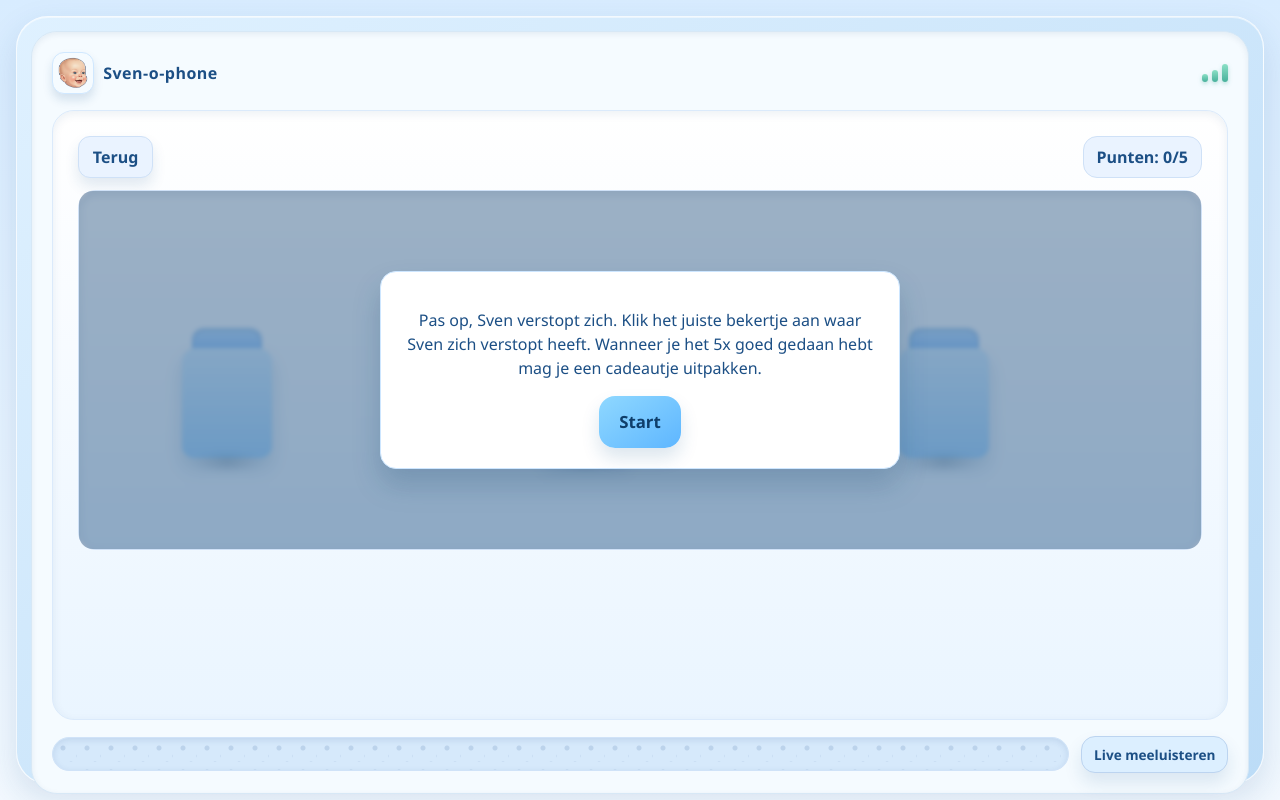
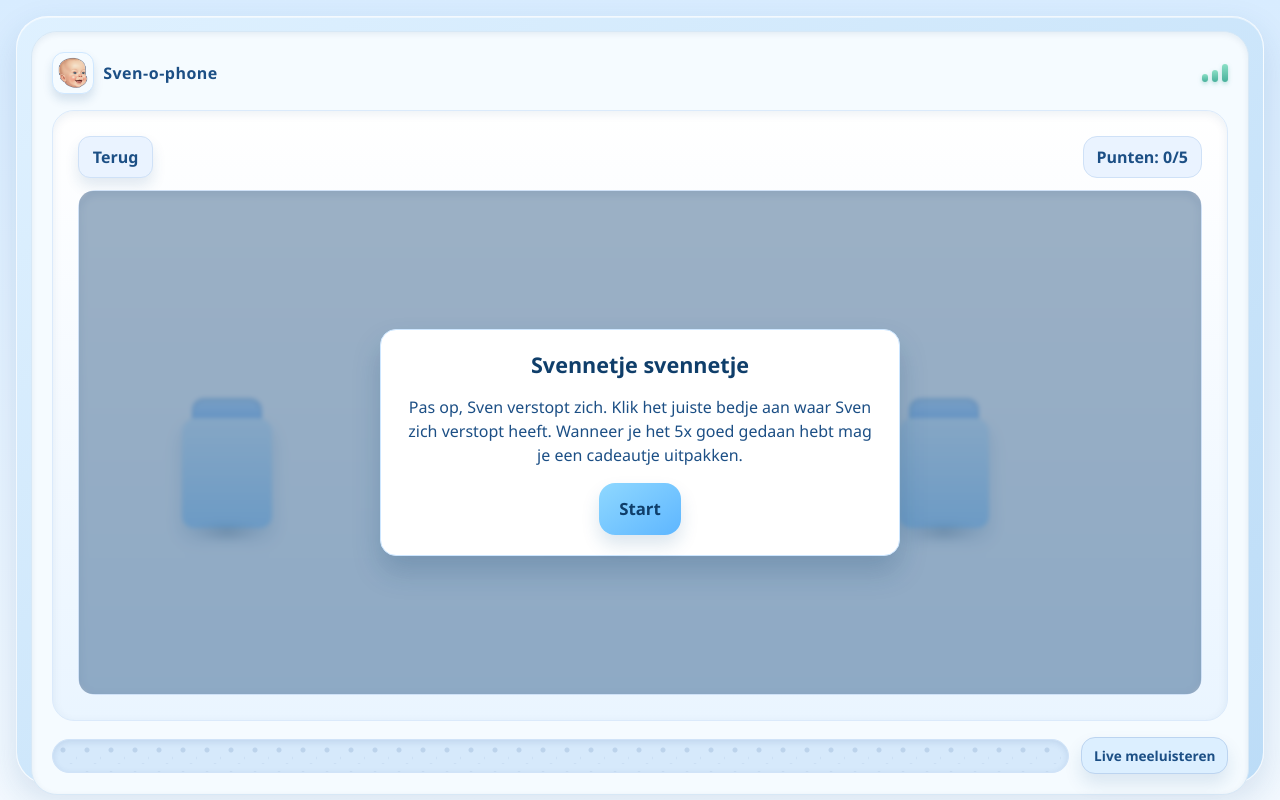
Before and after one commit to basvandepol92/sven-o-phone, an Angular app: page /game/2 in a window 1280 px wide. Built offline with nearby package versions, Linux system fonts and the light colour scheme.

Commit message:
more styling fixes

```diff
--- a/src/app/components/start-screen/start-screen.component.html
+++ b/src/app/components/start-screen/start-screen.component.html
@@ -14,6 +14,7 @@
   </div>
 
   <div class="start__grid">
+    <h2 class="start__header">Kies, speel en verdien!</h2>
     <div class="game-card" *ngFor="let game of games">
       <div class="game-card__lock" *ngIf="!isUnlocked(game.id)">
         <svg class="lock__icon" viewBox="0 0 24 24" aria-hidden="true">
--- a/src/app/components/start-screen/start-screen.component.scss
+++ b/src/app/components/start-screen/start-screen.component.scss
@@ -10,6 +10,7 @@
   justify-content: space-between;
   align-items: center;
   gap: 1rem;
+  flex-wrap: wrap;
 }
 
 .start__left {
@@ -102,6 +103,17 @@
   gap: 0.75rem;
   margin-top: 0.35rem;
   flex: 1;
+  align-items: start;
+}
+
+.start__header {
+  grid-column: 1 / -1;
+  margin: 0 0 0.35rem;
+  font-size: 1.5rem;
+  font-weight: 900;
+  color: #0f3e6a;
+  letter-spacing: 0.4px;
+  text-align: center;
 }
 
 .game-card {
--- a/src/app/components/svennetje-svennetje/svennetje-svennetje.component.html
+++ b/src/app/components/svennetje-svennetje/svennetje-svennetje.component.html
@@ -25,8 +25,9 @@
     <!-- Intro popup -->
     <div class="overlay" *ngIf="showIntro">
       <div class="dialog">
+        <h2 class="dialog__title">Svennetje svennetje</h2>
         <p>
-          Pas op, Sven verstopt zich. Klik het juiste bekertje aan waar Sven zich verstopt heeft. Wanneer je het 5x goed gedaan hebt
+          Pas op, Sven verstopt zich. Klik het juiste bedje aan waar Sven zich verstopt heeft. Wanneer je het 5x goed gedaan hebt
           mag je een cadeautje uitpakken.
         </p>
         <button class="btn btn--primary" type="button" (click)="startFromIntro()">Start</button>
--- a/src/app/components/svennetje-svennetje/svennetje-svennetje.component.scss
+++ b/src/app/components/svennetje-svennetje/svennetje-svennetje.component.scss
@@ -29,12 +29,12 @@
   padding: 1.1rem;
   border: 1px solid #cfe1f7;
   box-shadow: inset 0 3px 8px rgba(17, 68, 110, 0.12);
-  min-height: 320px;
+  min-height: 505px;
 }
 
 .cups {
   position: relative;
-  height: 240px;
+  height: 330px;
 }
 
 .cup {
@@ -130,6 +130,13 @@
   color: #1c4f85;
 }
 
+.dialog__title {
+  margin: 0 0 0.5rem;
+  font-size: 1.35rem;
+  font-weight: 800;
+  color: #0f3e6a;
+}
+
 .dialog p {
   line-height: 1.5;
 }
@@ -164,10 +171,10 @@
 
 @media (orientation: landscape) and (min-width: 900px) {
   .svennetje__board {
-    min-height: 360px;
+    min-height: 505px;
   }
 
   .cups {
-    height: 260px;
+    height: 330px;
   }
 }
--- a/src/app/components/svennie-kruipt/svennie-kruipt.component.html
+++ b/src/app/components/svennie-kruipt/svennie-kruipt.component.html
@@ -13,6 +13,7 @@
     <!-- Instruction popup shown before first start -->
     <div class="overlay" *ngIf="showIntro">
       <div class="dialog">
+        <h2 class="dialog__title">Svennie kruipt</h2>
         <p>
           Help Sven leert kruipen, help hem door het huis bewegen. Wanneer je minstens {{targetScore}} punten hebt behaald unlock je het volgende spel
         </p>
--- a/src/app/components/svennie-kruipt/svennie-kruipt.component.scss
+++ b/src/app/components/svennie-kruipt/svennie-kruipt.component.scss
@@ -60,6 +60,13 @@ canvas {
   color: #1c4f85;
 }
 
+.dialog__title {
+  margin: 0 0 0.5rem;
+  font-size: 1.35rem;
+  font-weight: 800;
+  color: #0f3e6a;
+}
+
 .dialog p {
   line-height: 1.5;
 }
```
